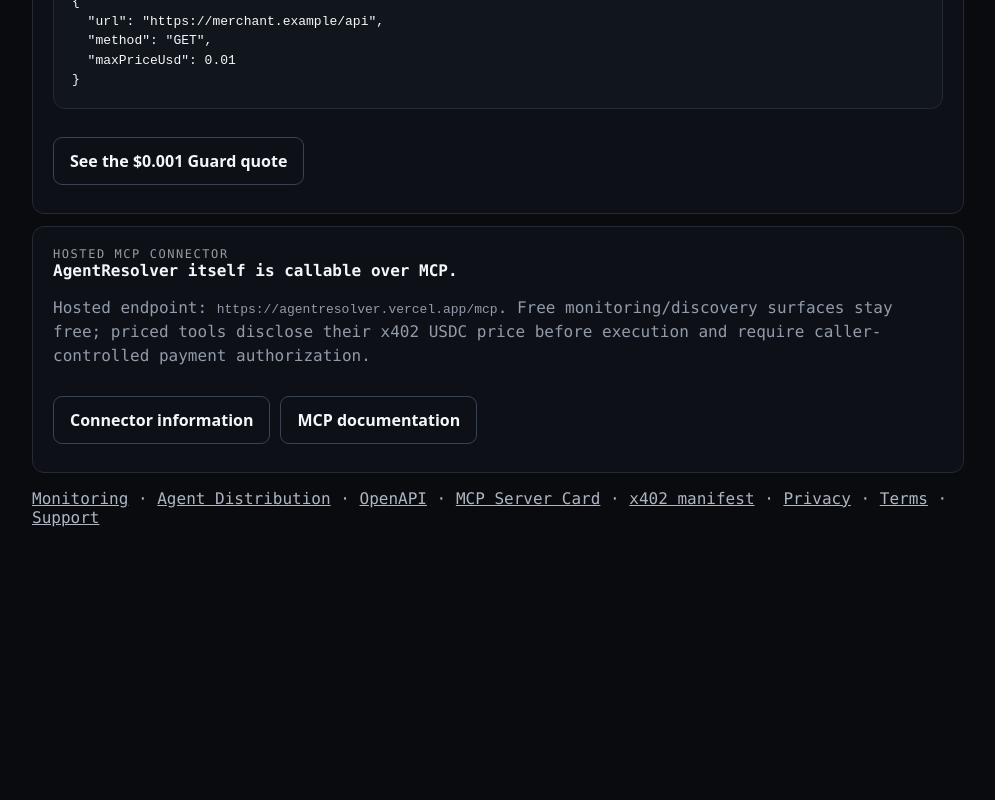
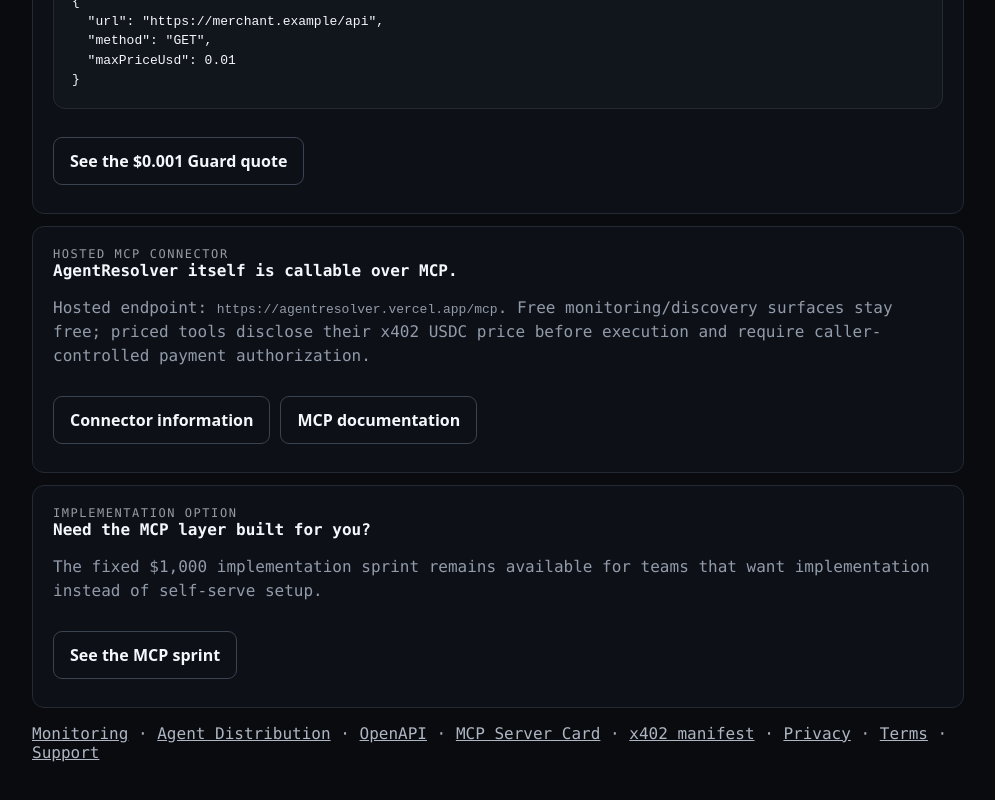
Before and after one commit to waxsway/agentresolver, a Next.js app: page / in a window 1280 px wide. Shown: the part 1940-2740 px from the top of the page, without its empty margins (142-1137 px from the left). Before the commit the page ends 2563 px from the top, so only its background shows below. Built offline with nearby package versions, Linux system fonts and the light colour scheme.

Commit message:
Keep MCP implementation sprint as supporting offer

```diff
--- a/src/app/page.tsx
+++ b/src/app/page.tsx
@@ -125,6 +125,18 @@ export default function Home() {
         </p>
       </section>
 
+      <section>
+        <div className="eyebrow">IMPLEMENTATION OPTION</div>
+        <h2>Need the MCP layer built for you?</h2>
+        <p>
+          The fixed $1,000 implementation sprint remains available for teams
+          that want implementation instead of self-serve setup.
+        </p>
+        <p className="actions">
+          <a className="button secondary" href="/mcp-sprint">See the MCP sprint</a>
+        </p>
+      </section>
+
       <p className="links">
         <a href="/monitor">Monitoring</a> ·{" "}
         <a href="/distribution">Agent Distribution</a> ·{" "}
```
